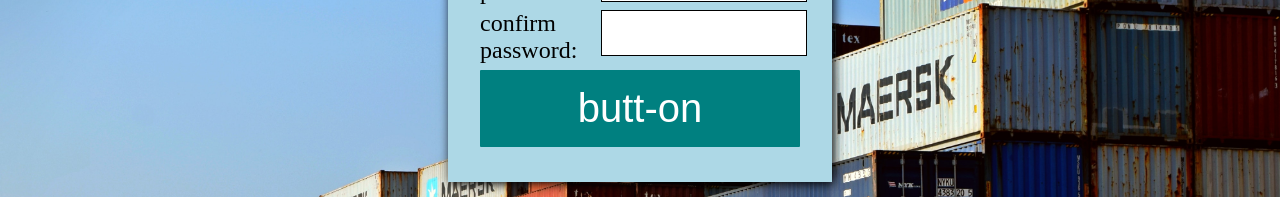
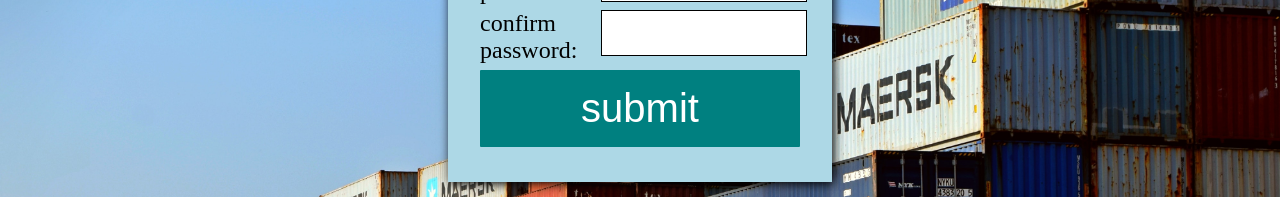
Before and after one commit to austin-bagwell/shipperbot-frontend, a React (Create React App) app: page /signup in a window 1280 px wide. Shown: the part 305-502 px from the top of the page. Built offline with nearby package versions, Linux system fonts and the light colour scheme.

Commit message:
change Form button copy

```diff
--- a/src/components/AuthForm.js
+++ b/src/components/AuthForm.js
@@ -38,7 +38,7 @@ export function AuthForm({ children }) {
             console.log("you clicked the button lol");
           }}
         >
-          butt-on
+          submit
         </Button>
       </Form>
     </FormWrapper>
```
